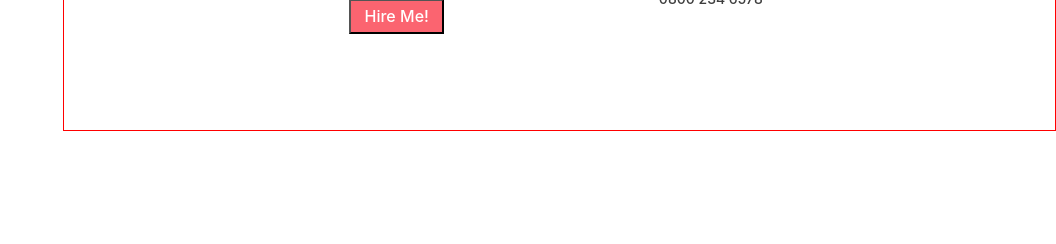
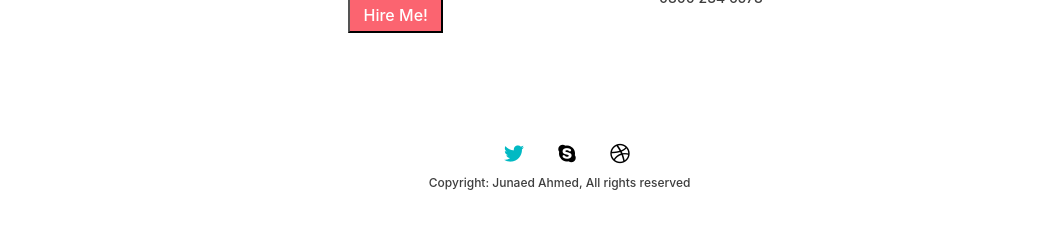
Before and after one commit to irina135/something_Great, a plain HTML site: page index.html in a window 1280 px wide. Shown: the part 1544-1788 px from the top of the page, without its empty margins (224-1280 px from the left). Before the commit the page ends 1691 px from the top, so only its background shows below. Drawn offline with nearby package versions, Linux system fonts and the light colour scheme.

Commit message:
add footer

```diff
--- a/css/styles.less
+++ b/css/styles.less
@@ -66,7 +66,6 @@ header {
   }
 }
 main {
-  border: red 1px solid;
   padding: 71px 95px 80px 115px;
   h3 {
     font-size: 32px;
@@ -252,6 +251,38 @@ textarea::-webkit-input-placeholder {
     color: #3e3e3e;
   }
 }
+footer {
+  margin-top: 15px;
+  text-align: center;
+  height: 100px;
+  p {
+    font-size: 12px;
+    font-weight: 500;
+    color: #3e3e3e;
+
+  }
+}
 .footer-container {
   display: flex;
+  width: 116px;
+  margin: 0 auto;
+  margin-bottom: 10px;
 }
+.footer-icon {
+  a {
+    color: black;
+    font-size: 20px;
+  }
+}
+.footer-icon-color {
+  a {
+    color: #01b9c3;
+  }
+}
+.footer-line {
+  width: 1px;
+  height: 17px;
+  background: black;
+  margin-left: 14px;
+  margin-right: 14px;
+}
--- a/index.html
+++ b/index.html
@@ -7,6 +7,8 @@
     <link rel="stylesheet" href="css/styles.css" />
     <link rel="stylesheet" href="vendors/bootstrap/dist/css/bootstrap.css" />
     <link rel="stylesheet" href="vendors/fontawesome/web-fonts-with-css/css/fontawesome-all.css" />
+    <link href="https://stackpath.bootstrapcdn.com/font-awesome/4.7.0/css/font-awesome.min.css" rel="stylesheet">
+    <link rel="shortcut icon" type="image/x-icon" href="img/favicon/favicon-16x16.png">
 </head>
 <body>
 <div class="wrapper">
@@ -160,8 +162,22 @@
         </main>
         <footer>
             <div class="footer-container">
+                <div class="footer-icon footer-icon-color">
+                    <a href="#" target="_blank"><i class="fab fa-twitter"></i></a>
+                </div>
+                <div class="footer-line">
+                </div>
+                <div class="footer-icon">
+                    <a href="#" target="_blank"><i class="fab fa-skype"></i></a>
+                </div>
+                <div class="footer-line">
+                </div>
+                <div class="footer-icon">
+                    <a href="#" target="_blank"><i class="fab fa-dribbble"></i></a>
+                </div>
             </div>
             <p>
+                Copyright: Junaed Ahmed, All rights reserved
             </p>
         </footer>
     </div>
```
Also changed, not shown: css/styles.css, 1 other file.
